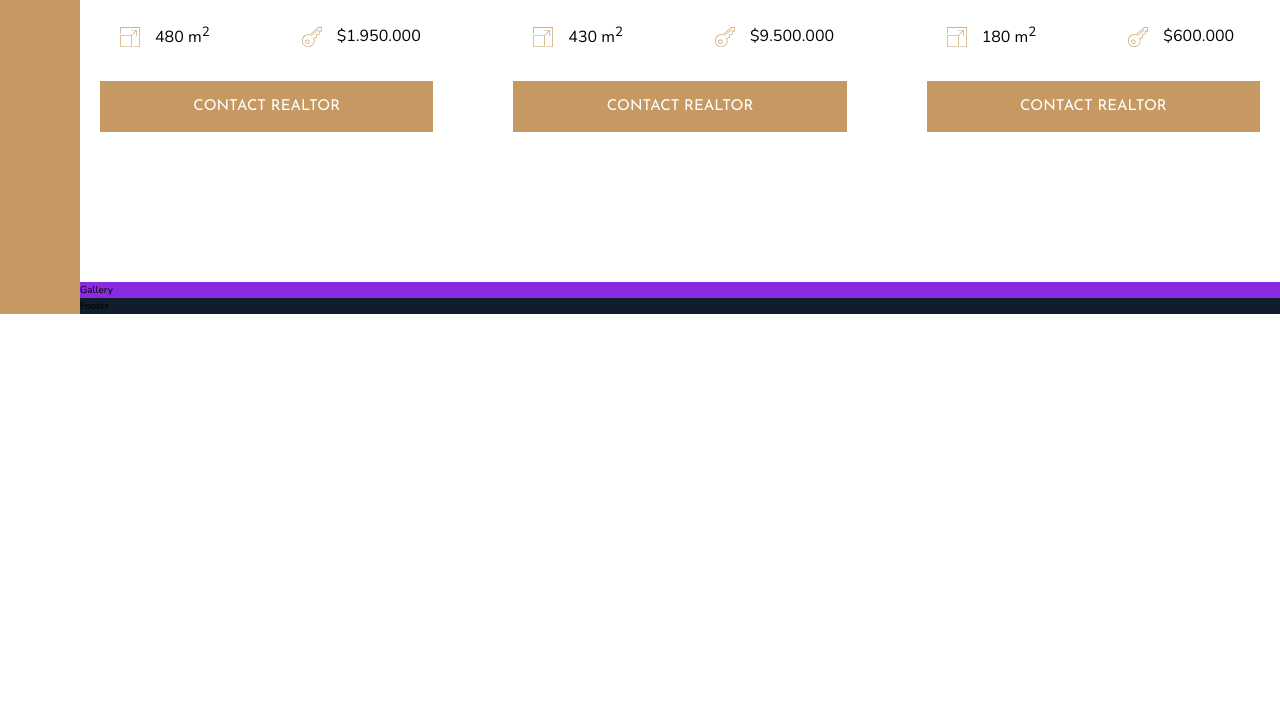
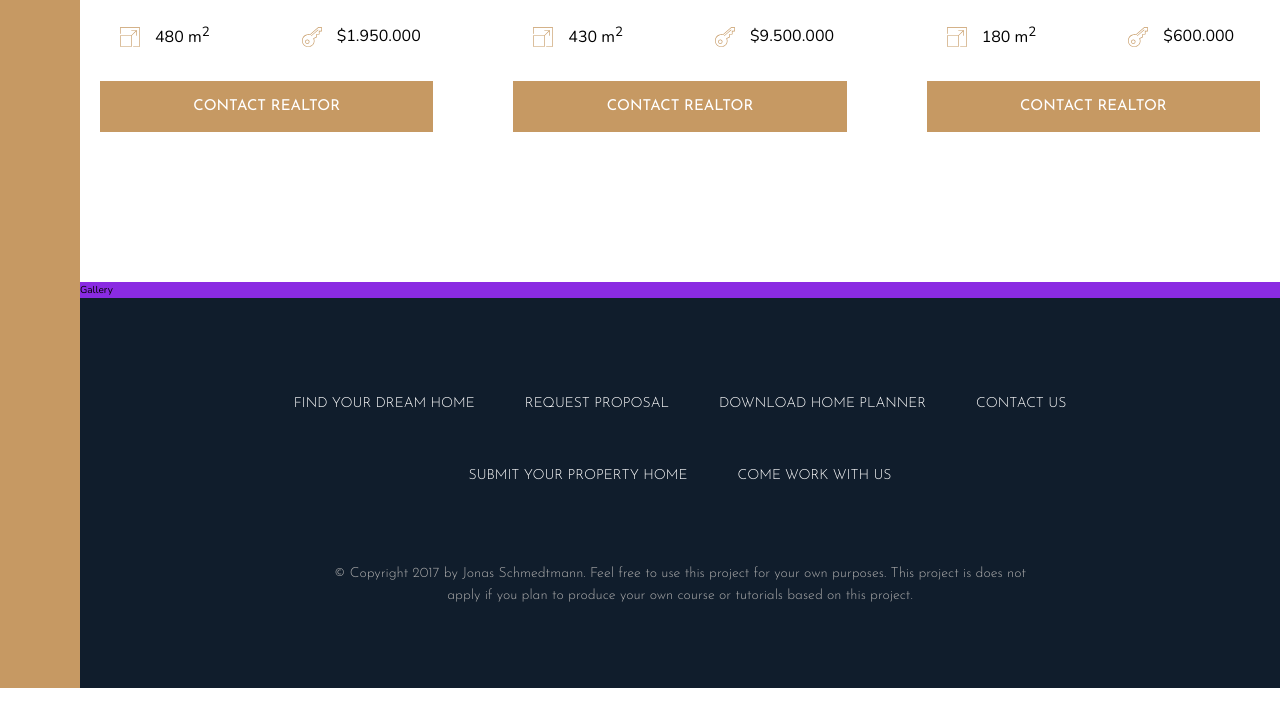
Before and after one commit to arnameti/NexterCSSGrid2, a website: page index.html in a window 1280 px wide. Shown: the part 2744-3470 px from the top of the page. Before the commit the page ends 3058 px from the top, so only its background shows below. Drawn offline with nearby package versions, Linux system fonts and the light colour scheme.

Commit message:
Building Footer

```diff
--- a/app/scss/layout/_footer.scss
+++ b/app/scss/layout/_footer.scss
@@ -1,4 +1,42 @@
 .footer {
   background-color: var(--clr-secondary);
   grid-column: full-start / full-end;
+  color: #fff;
+  padding: 8rem;
+  font-size: 1.6rem;
+  font-family: var(--font-display);
+
+  display: flex;
+  flex-direction: column;
+  gap: 6rem;
+
+  &__list {
+    display: flex;
+    justify-content: center;
+    flex-wrap: wrap;
+    gap: 2rem;
+  }
+.nav {
+  &__link:link,
+  &__link:visited {
+    display: block;
+    color: #fff;
+    font-size: 1.4rem;
+    padding: 1.5rem;
+    text-transform: uppercase;
+  }
+
+  &__link:hover {
+    background-color: rgba(255, 255, 255, 0.05);
+  }
 }
+
+.copyright {
+  font-size: 1.4rem;
+  color: var(--clr-grey-light-2);
+  margin-right: auto;
+  margin-left: auto;
+  text-align: center;
+  width: 70%;
+}
+}
--- a/index.html
+++ b/index.html
@@ -322,6 +322,19 @@
 
     <div class="gallery">Gallery</div>
 
-    <footer class="footer">Footer</footer>
+    <footer class="footer">
+      <ul class="footer__list">
+        <li class="nav__items"><a href="#" class="nav__link">find your dream home</a></li>
+        <li class="nav__items"><a href="#" class="nav__link">request proposal</a></li>
+        <li class="nav__items"><a href="#" class="nav__link">download home planner</a></li>
+        <li class="nav__items"><a href="#" class="nav__link">contact us</a></li>
+        <li class="nav__items"><a href="#" class="nav__link">submit your property home</a></li>
+        <li class="nav__items"><a href="#" class="nav__link">come work with us</a></li>
+      </ul>
+      <p class="copyright"></a>
+        &copy; Copyright 2017 by Jonas Schmedtmann. Feel free to use this project for your own purposes. This project is does not apply if you plan to produce your own course or tutorials based on this project.
+      </p>
+    </footer>
+    <div style="height: 1000rem" ></div>
   </body>
 </html>
```
Also changed, not shown: dist/style.css, 1 other file.
